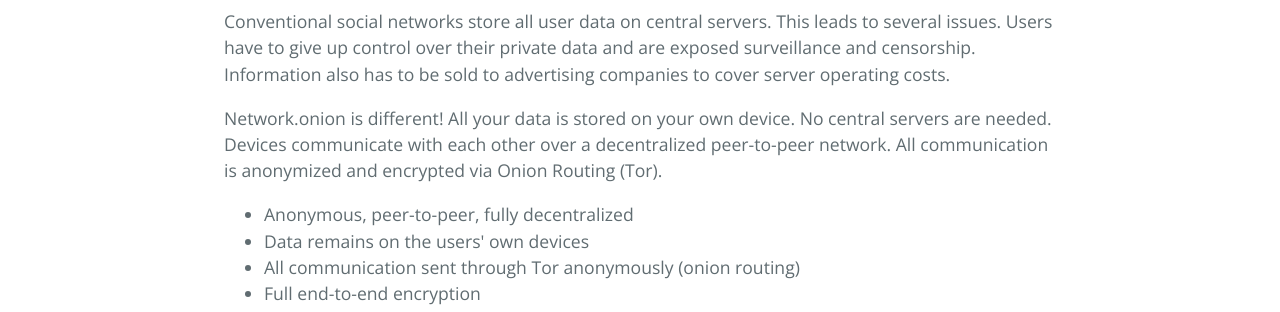
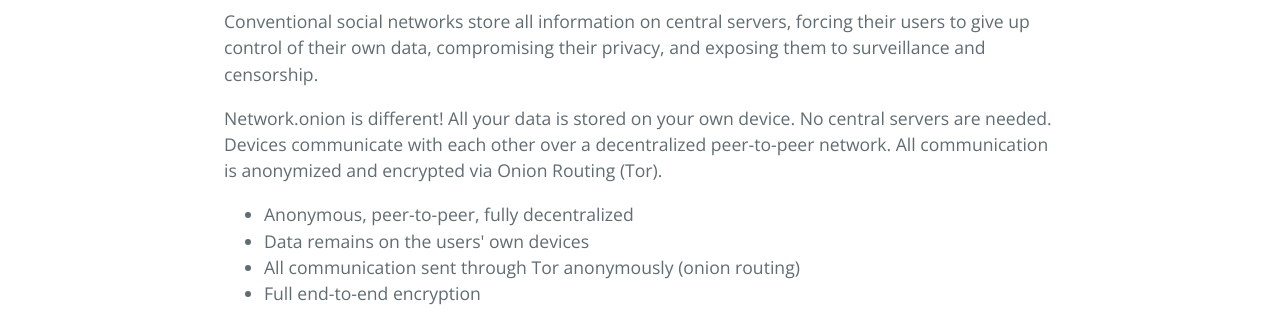
Before and after one commit to onionApps/ourbook, a plain HTML site: page index.html in a window 1280 px wide. Shown: the part 788-1100 px from the top of the page. Drawn offline with nearby package versions, Linux system fonts and the light colour scheme.

Commit message:
Update index.html

```diff
--- a/index.html
+++ b/index.html
@@ -25,8 +25,8 @@
 <p><img src="https://raw.githubusercontent.com/onionApps/Network.onion/master/gfx/netfungra9.png" alt=""></p>
 
 <p>
-  Conventional social networks store all user data on central servers. This leads to several issues. Users have to give up control over their private data and are exposed surveillance and censorship. Information also has to be sold to advertising companies to cover server operating costs.
-</p>
+  Conventional social networks store all information on central servers, forcing their users to give up control of their own data, compromising their privacy, and exposing them to surveillance and censorship.
+  </p>
 
 <p>Network.onion is different! All your data is stored on your own device. No central servers are needed. Devices communicate with each other over a decentralized peer-to-peer network. All communication is anonymized and encrypted via Onion Routing (Tor).</p>
 
```
